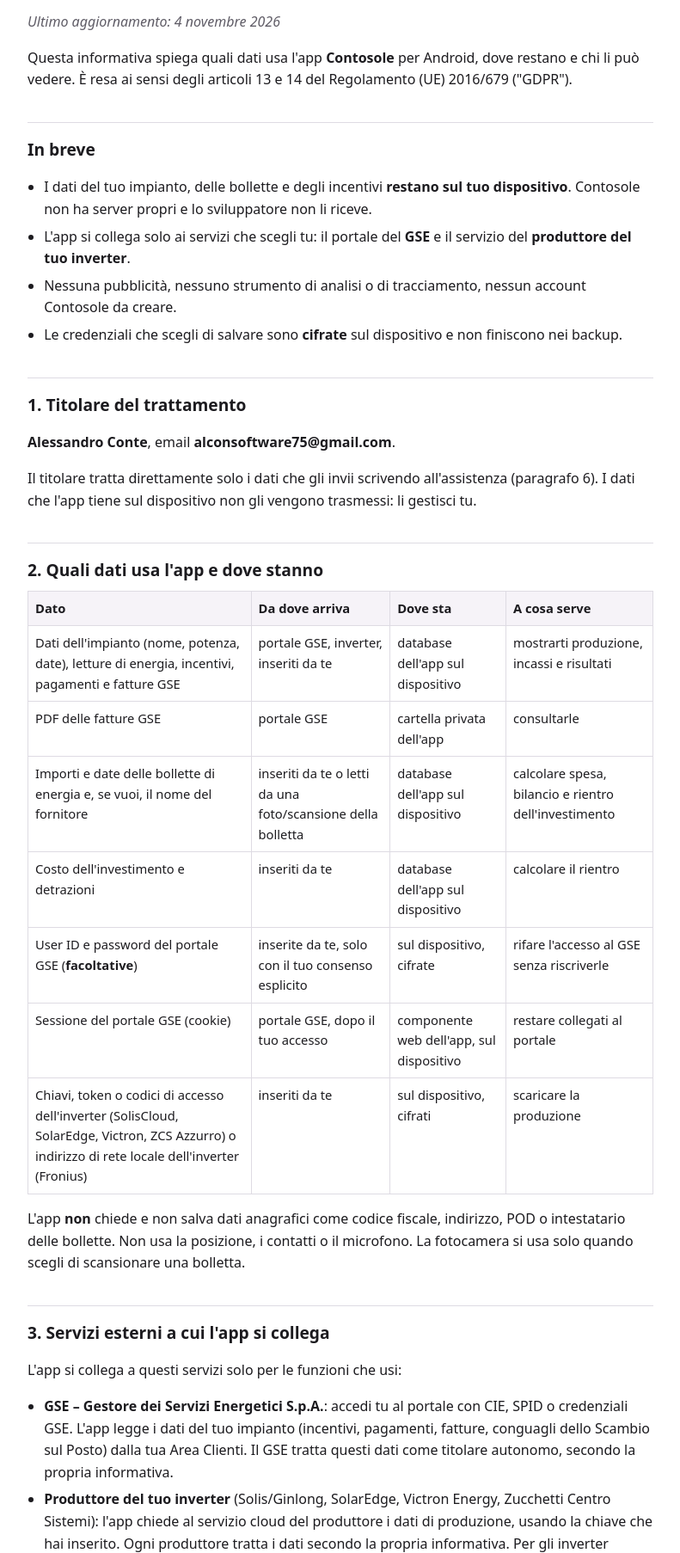
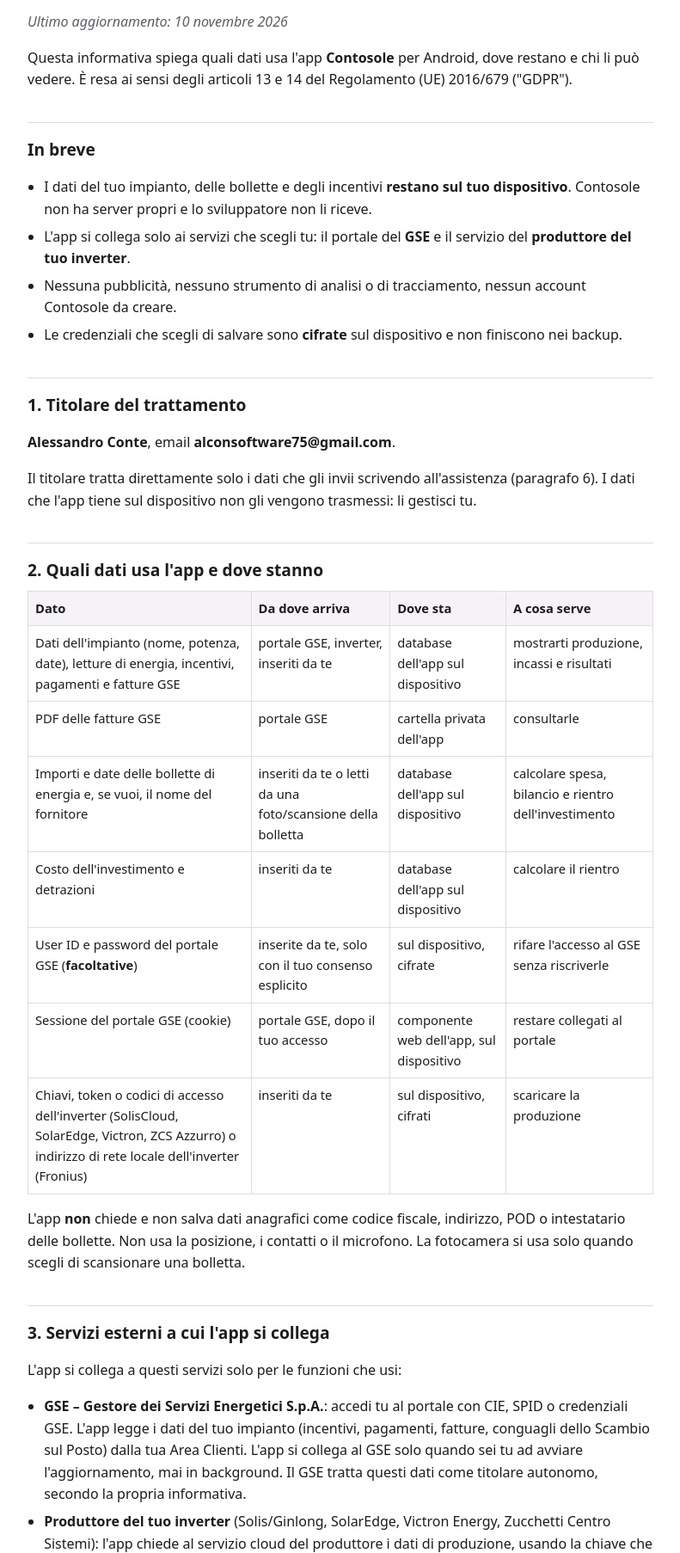
Before and after one commit to alconsoftware/alconsoftware.github.io, a plain HTML site: page contosole/privacy/index.html in a window 1280 px wide. Shown: the part 71-1877 px from the top of the page at 86% size, without its empty margins (244-1035 px from the left). Drawn offline with Linux system fonts and the light colour scheme.

Commit message:
Informativa aggiornata al 10 novembre 2026: acquisti dallo store, GSE solo su richiesta

```diff
--- a/contosole/privacy/index.html
+++ b/contosole/privacy/index.html
@@ -24,7 +24,7 @@ th { background: var(--head); }
 <body>
 <main>
 <h1>Informativa sulla privacy di Contosole</h1>
-<p><em>Ultimo aggiornamento: 4 novembre 2026</em></p>
+<p><em>Ultimo aggiornamento: 10 novembre 2026</em></p>
 <p>Questa informativa spiega quali dati usa l'app <strong>Contosole</strong> per Android, dove restano e chi li può vedere. È resa ai sensi degli articoli 13 e 14 del Regolamento (UE) 2016/679 ("GDPR").</p>
 <h2>In breve</h2>
 <ul><li>I dati del tuo impianto, delle bollette e degli incentivi <strong>restano sul tuo dispositivo</strong>. Contosole non ha server propri e lo sviluppatore non li riceve.</li><li>L'app si collega solo ai servizi che scegli tu: il portale del <strong>GSE</strong> e il servizio del <strong>produttore del tuo inverter</strong>.</li><li>Nessuna pubblicità, nessuno strumento di analisi o di tracciamento, nessun account Contosole da creare.</li><li>Le credenziali che scegli di salvare sono <strong>cifrate</strong> sul dispositivo e non finiscono nei backup.</li></ul>
@@ -36,7 +36,7 @@ th { background: var(--head); }
 <p>L'app <strong>non</strong> chiede e non salva dati anagrafici come codice fiscale, indirizzo, POD o intestatario delle bollette. Non usa la posizione, i contatti o il microfono. La fotocamera si usa solo quando scegli di scansionare una bolletta.</p>
 <h2>3. Servizi esterni a cui l'app si collega</h2>
 <p>L'app si collega a questi servizi solo per le funzioni che usi:</p>
-<ul><li><strong>GSE – Gestore dei Servizi Energetici S.p.A.</strong>: accedi tu al portale con CIE, SPID o credenziali GSE. L'app legge i dati del tuo impianto (incentivi, pagamenti, fatture, conguagli dello Scambio sul Posto) dalla tua Area Clienti. Il GSE tratta questi dati come titolare autonomo, secondo la propria informativa.</li><li><strong>Produttore del tuo inverter</strong> (Solis/Ginlong, SolarEdge, Victron Energy, Zucchetti Centro Sistemi): l'app chiede al servizio cloud del produttore i dati di produzione, usando la chiave che hai inserito. Ogni produttore tratta i dati secondo la propria informativa. Per gli inverter <strong>Fronius</strong> l'app comunica solo con l'inverter nella tua rete di casa. Accetta solo indirizzi di rete privata e rifiuta qualsiasi indirizzo pubblico.</li><li><strong>Lettura delle bollette</strong>: il riconoscimento del testo e la scansione usano Google ML Kit tramite Google Play Services. <strong>L'immagine e il testo letto vengono elaborati interamente sul dispositivo e non vengono inviati a Google.</strong> Come previsto dai termini di ML Kit, Google può ricevere dati tecnici sulle prestazioni e sull'uso di queste funzioni, e può scaricare aggiornamenti dei modelli (<a href="https://developers.google.com/ml-kit/terms">termini di ML Kit</a>).</li></ul>
+<ul><li><strong>GSE – Gestore dei Servizi Energetici S.p.A.</strong>: accedi tu al portale con CIE, SPID o credenziali GSE. L'app legge i dati del tuo impianto (incentivi, pagamenti, fatture, conguagli dello Scambio sul Posto) dalla tua Area Clienti. L'app si collega al GSE solo quando sei tu ad avviare l'aggiornamento, mai in background. Il GSE tratta questi dati come titolare autonomo, secondo la propria informativa.</li><li><strong>Produttore del tuo inverter</strong> (Solis/Ginlong, SolarEdge, Victron Energy, Zucchetti Centro Sistemi): l'app chiede al servizio cloud del produttore i dati di produzione, usando la chiave che hai inserito. Ogni produttore tratta i dati secondo la propria informativa. Per gli inverter <strong>Fronius</strong> l'app comunica solo con l'inverter nella tua rete di casa. Accetta solo indirizzi di rete privata e rifiuta qualsiasi indirizzo pubblico.</li><li><strong>Lettura delle bollette</strong>: il riconoscimento del testo e la scansione usano Google ML Kit tramite Google Play Services. <strong>L'immagine e il testo letto vengono elaborati interamente sul dispositivo e non vengono inviati a Google.</strong> Come previsto dai termini di ML Kit, Google può ricevere dati tecnici sulle prestazioni e sull'uso di queste funzioni, e può scaricare aggiornamenti dei modelli (<a href="https://developers.google.com/ml-kit/terms">termini di ML Kit</a>).</li></ul>
 <p>Lo sviluppatore non vende, non cede e non condivide i tuoi dati con nessuno.</p>
 <h2>4. Come sono protette le credenziali</h2>
 <p>Le credenziali del GSE e dell'inverter si salvano solo se lo scegli. Per il GSE c'è anche un consenso esplicito, chiesto dopo averti spiegato cosa si salva, dove e perché.</p>
@@ -48,7 +48,7 @@ th { background: var(--head); }
 <ul><li>il tuo indirizzo email e il testo che scrivi;</li><li>gli screenshot che scegli di allegare (al massimo 3). Possono contenere dati del tuo impianto: controllali prima di inviarli.</li></ul>
 <p><strong>Finalità e base giuridica</strong>: rispondere alla tua richiesta e risolvere il problema (art. 6.1.b GDPR). <strong>Conservazione</strong>: per il tempo necessario a gestire la segnalazione e comunque non oltre 24 mesi dall'ultimo messaggio, poi i messaggi vengono cancellati. I messaggi transitano dal fornitore di posta dell'indirizzo di assistenza, Google (Gmail).</p>
 <h2>7. Acquisti</h2>
-<p>Le funzioni Pro si acquistano tramite <strong>Google Play</strong>. Il pagamento è gestito interamente dallo store, secondo la sua informativa. Lo sviluppatore non riceve i dati della tua carta o del tuo conto.</p>
+<p>Le funzioni Pro si acquistano con un pagamento una tantum tramite lo store da cui hai scaricato l'app (per esempio <strong>Google Play</strong>). Il pagamento è gestito interamente dallo store, secondo la sua informativa: lo sviluppatore non riceve i dati della tua carta o del tuo conto. Se lo store non offre l'acquisto, in quella versione le funzioni Pro non si possono comprare.</p>
 <h2>8. Cancellazione dei dati</h2>
 <ul><li>Eliminando un impianto dall'app si cancellano tutti i suoi dati.</li><li>Con <strong>Rimuovi</strong> (Account GSE) e <strong>Scollega</strong> (inverter) si cancellano credenziali e sessioni.</li><li>Disinstallando l'app (o cancellandone i dati) si cancella tutto ciò che è sul dispositivo. Resta l'eventuale copia di backup del sistema, che gestisci dal tuo account Google.</li></ul>
 <h2>9. Minori</h2>
```
